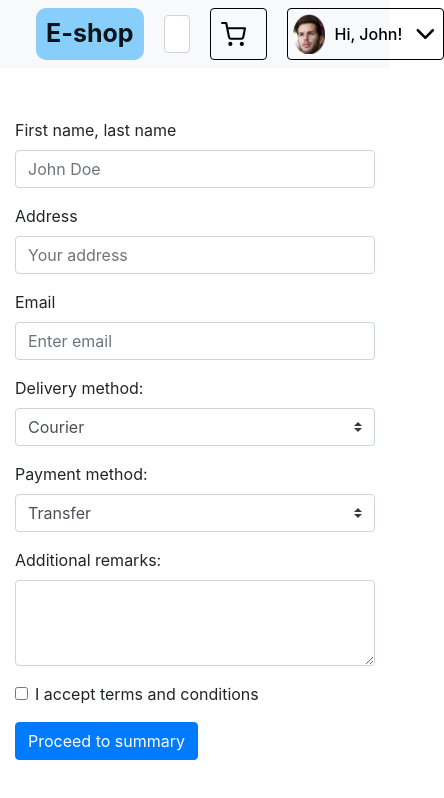
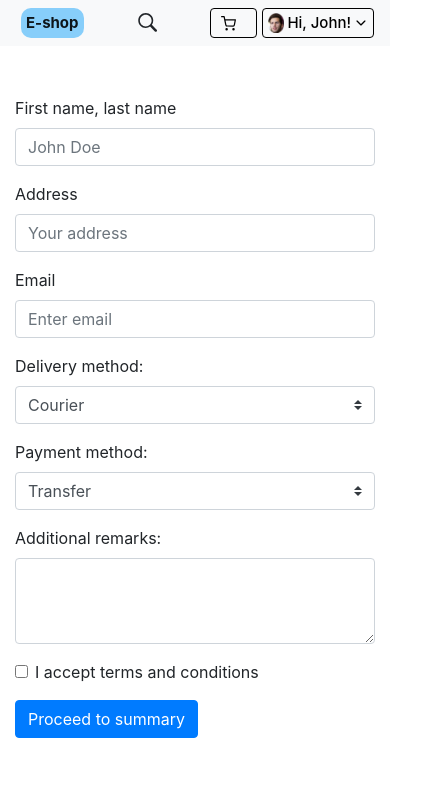
Before and after one commit to Xandreww/e-shop, a React (Create React App) app: page /form in a window 390 px wide. Shown: the top 798 px of the page, 444 px wide, since content can reach past the window. Built offline with nearby package versions, Linux system fonts and the light colour scheme; no server answers.

Commit message:
add header RWD

```diff
--- a/src/components/layout/Header/Header.js
+++ b/src/components/layout/Header/Header.js
@@ -3,6 +3,7 @@ import PropTypes from 'prop-types';
 import { Navbar, Form, FormControl, Button } from 'react-bootstrap';
 import { FiShoppingCart } from 'react-icons/fi';
 import { IoIosArrowDown } from 'react-icons/io';
+import { GoSearch } from 'react-icons/go';
 import profileImage from '../../../images/profilePhoto.png';
 import { Link } from 'react-router-dom';
 
@@ -12,9 +13,17 @@ import { getCart } from '../../../redux/productsRedux';
 import styles from './Header.module.scss';
 
 class Component extends React.Component {
+  state = {
+    viewportWidth: 0,
+  };
+
   static propTypes = {
     products: PropTypes.array,
   };
+
+  componentWillMount() {
+    this.setState({ viewportWidth: window.innerWidth });
+  }
 
   numberOfProducts = () => {
     const { products } = this.props;
@@ -28,15 +37,22 @@ class Component extends React.Component {
 
   render() {
     const { numberOfProducts } = this;
+    const { viewportWidth } = this.state;
+
     return (
       <Navbar bg="light" expand="lg">
+        {console.log('viewportWidth:', viewportWidth)}
         <div className={styles.navbar}>
           <Navbar.Brand as={Link} to="/" className={styles.brand}>
             <p>E-shop</p>
           </Navbar.Brand>
-          <Form inline>
-            <FormControl type="text" placeholder="Hello, what are you looking for?" className={styles.search} />
-          </Form>
+          {viewportWidth > 425 ? (
+            <Form inline>
+              <FormControl type="text" placeholder="Hello, what are you looking for?" className={styles.search} />
+            </Form>
+          ) : (
+            <GoSearch className={styles.searchIcon} />
+          )}
           <div className={styles.rightSide}>
             <Button as={Link} to="/Cart" className={styles.cartButton}>
               <FiShoppingCart className={styles.cartIcon} />
--- a/src/components/layout/Header/Header.module.scss
+++ b/src/components/layout/Header/Header.module.scss
@@ -120,9 +120,153 @@
 
     .arrowIcon {
       color: black;
-      font-size: 20px;
       font-size: 45px;
       height: 40px;
     }
   }
 }
+
+// Laptop
+@media (max-width: 1024px) {
+  .navbar {
+    // background-color: red;
+    form {
+      .search {
+        width: 50%;
+        margin: 0 auto;
+      }
+    }
+  }
+}
+
+// Tablet
+@media (max-width: 768px) {
+  .navbar {
+    // background-color: red;
+    form {
+      .search {
+        width: 80%;
+        margin: 0 auto;
+      }
+    }
+  }
+}
+
+// Mobile - L
+@media (max-width: 425px) {
+  .navbar {
+    height: 30px;
+
+    .brand {
+      margin: 0 5px;
+      font-size: 15px;
+      padding: 0px 5px;
+    }
+
+    form {
+      width: 100%;
+
+      .search {
+        width: 1000%;
+        height: 100%;
+      }
+    }
+
+    .cartButton {
+      margin: 0 5px;
+      padding: 0 10px;
+
+      .cartIcon {
+        font-size: 15px;
+      }
+
+      .number {
+        font-size: 13px;
+      }
+    }
+
+    .profileButton {
+      line-height: 10px;
+      font-size: 15px;
+
+      img {
+        max-height: 20px;
+        max-width: 20px;
+      }
+
+      .arrowIcon {
+        font-size: 20px;
+        height: 20px;
+      }
+    }
+
+    .searchIcon {
+      height: 100%;
+      font-size: 20px;
+    }
+  }
+}
+
+// Mobile - M
+@media (max-width: 375px) {
+  .navbar {
+    .brand {
+      font-size: 13px;
+    }
+
+    .cartIcon {
+      font-size: 13px;
+    }
+
+    .number {
+      font-size: 8px;
+    }
+
+    .arrowIcon {
+      font-size: 18px;
+      height: 18px;
+    }
+
+    .searchIcon {
+      font-size: 18px;
+    }
+
+    .profileButton {
+      font-size: 13px;
+    }
+
+    .cartButton {
+      padding: 0 5px;
+    }
+  }
+}
+
+// Mobile - S
+@media (max-width: 320px) {
+  .navbar {
+    .brand {
+      font-size: 11px;
+    }
+
+    .cartIcon {
+      font-size: 11px;
+    }
+
+    .number {
+      font-size: 6px;
+    }
+
+    .arrowIcon {
+      font-size: 16px;
+      height: 16px;
+    }
+
+    .searchIcon {
+      font-size: 16px;
+    }
+
+    .profileButton {
+      font-size: 11px;
+    }
+  }
+}
```
